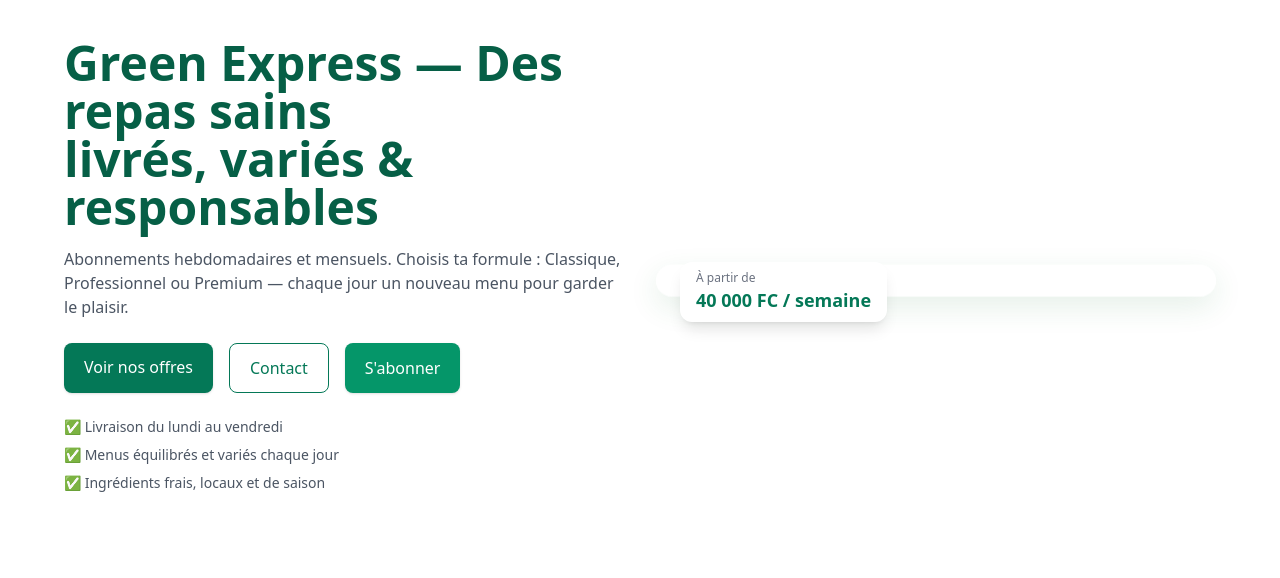
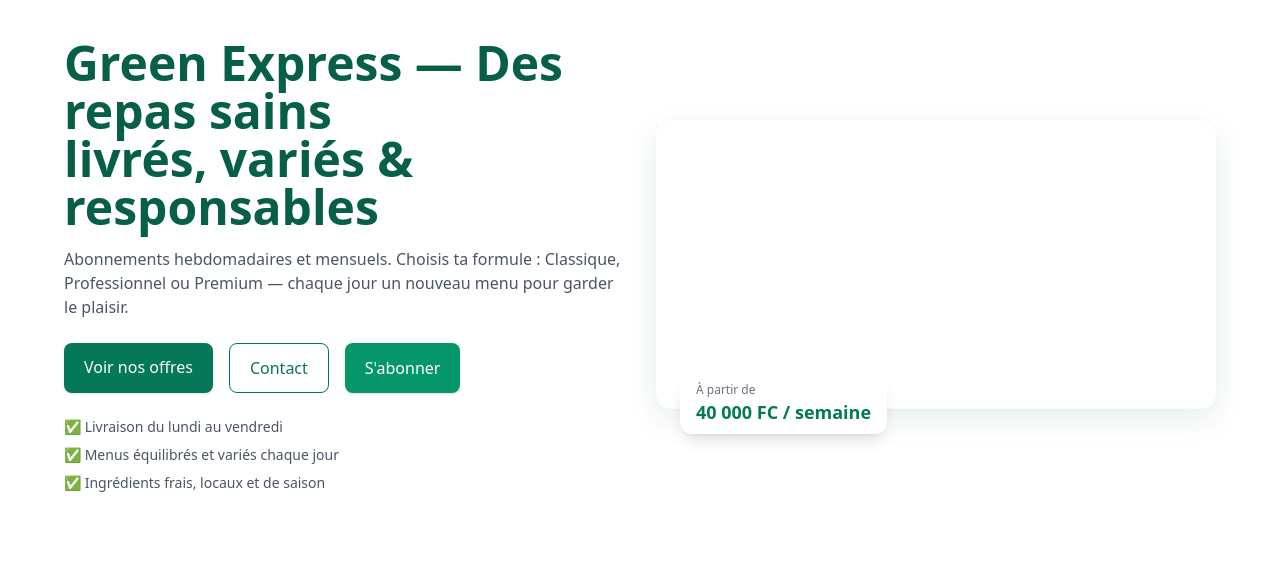
Before and after one commit to gexpress833-del/gexpress, a website: page index.html in a window 1280 px wide. Shown: the part 82-660 px from the top of the page. Drawn offline with nearby package versions, Linux system fonts and the light colour scheme; a script that the page names is missing.

Commit message:
Réparer le design du carrousel hero

```diff
--- a/index.html
+++ b/index.html
@@ -151,9 +151,9 @@
                         <li>✅ Ingrédients frais, locaux et de saison</li>
                     </ul>
                 </div>
-                <div class="relative mt-8 md:mt-0">
+                <div class="relative">
                     <div class="rounded-2xl glass p-4 fancy-shadow floaty">
-                        <div class="swiper mySwiper h-56 sm:h-64 md:h-72 rounded-xl overflow-hidden">
+                        <div class="swiper mySwiper h-64 rounded-xl overflow-hidden">
                             <div class="swiper-wrapper" id="heroCarouselWrapper">
                                 <!-- Slides générés dynamiquement -->
                             </div>
@@ -481,7 +481,7 @@
                         <div>
                             <label for="loginPassword" class="block text-sm font-medium mb-2">Mot de passe</label>
                             <input type="password" id="loginPassword" required class="w-full px-4 py-3 text-base rounded-lg border border-gray-300 dark:border-gray-600 bg-white dark:bg-gray-700 focus:ring-2 focus:ring-green-express focus:border-transparent transition" placeholder="Votre mot de passe">
-                        </div>
+                    </div>
 
                         <button type="submit" class="w-full bg-green-express hover:bg-green-600 text-white font-semibold py-3 px-4 rounded-lg transition transform hover:scale-105">
                             Se connecter
@@ -1506,7 +1506,7 @@
                     badge.classList.remove('hidden');
                 } else {
                     badge.classList.add('hidden');
-                }
+            }
             });
         }
 
@@ -2047,7 +2047,7 @@
                                     user_id: currentUser.id,
                                     plan_id: plan.id,
                                     plan_name: plan.name,
-                                    amount: plan.price,
+                        amount: plan.price,
                                     user_name: currentUser.name,
                                     user_email: currentUser.email || `${currentUser.username}@example.com`,
                                     status: 'pending'
@@ -2863,8 +2863,8 @@
                             // Recharger les messages depuis Supabase
                             await loadContactMessagesFromSupabase();
 
-                            showAlert('Supprimé', 'Le message a été supprimé avec succès.');
-                            renderContactMessagesTable();
+                    showAlert('Supprimé', 'Le message a été supprimé avec succès.');
+                    renderContactMessagesTable();
                         } catch (e) {
                             console.error('Erreur inattendue lors de la suppression du message de contact', e);
                             showAlert('Erreur', 'Une erreur est survenue lors de la suppression du message.');
```
